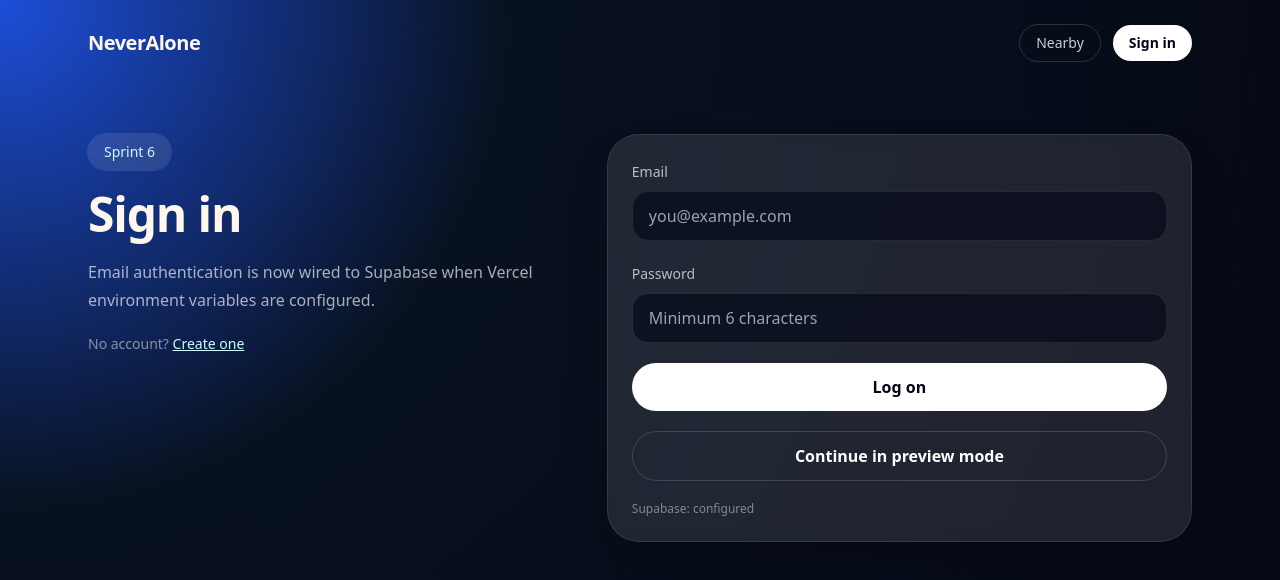
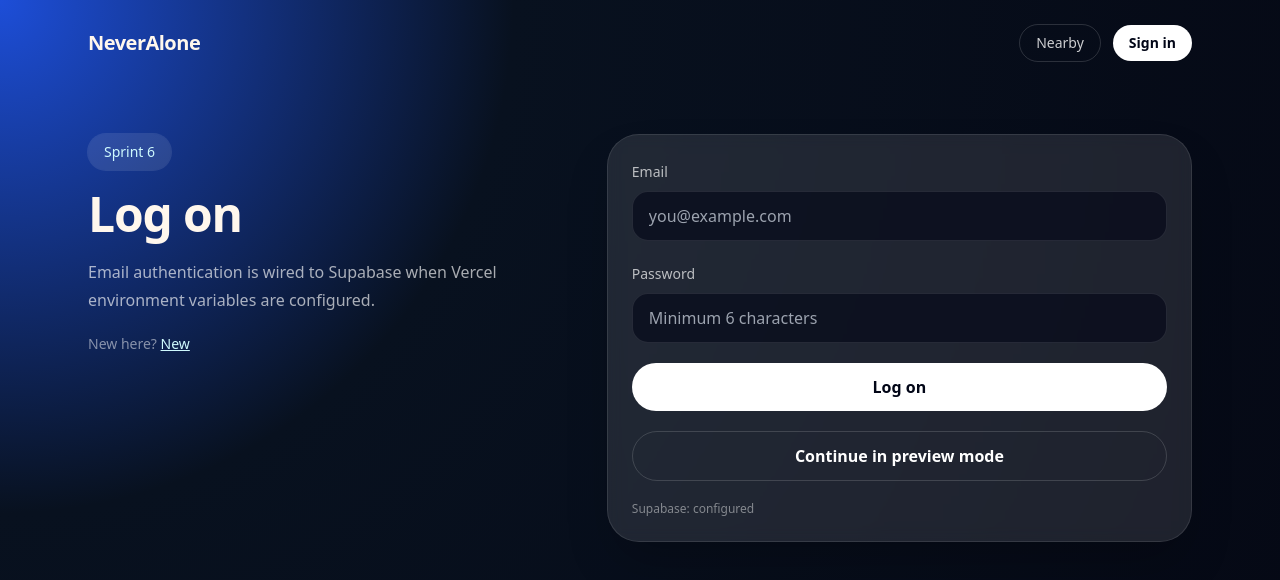
Before and after one commit to Standajagermaker/NeverAlone, a Next.js app in the folder app/: page /login in a window 1280 px wide. Shown: the top 580 px of the page. Built offline with nearby package versions, Linux system fonts and the light colour scheme; no server answers.

Commit message:
fix(auth): update login copy to log on

```diff
--- a/app/src/app/login/page.tsx
+++ b/app/src/app/login/page.tsx
@@ -10,12 +10,12 @@ export default function LoginPage() {
           <p className="inline-flex rounded-full bg-white/10 px-4 py-2 text-sm text-cyan-100 ring-1 ring-white/10">
             Sprint 6
           </p>
-          <h1 className="mt-5 text-5xl font-black tracking-tight">Sign in</h1>
+          <h1 className="mt-5 text-5xl font-black tracking-tight">Log on</h1>
           <p className="mt-5 leading-7 text-white/65">
-            Email authentication is now wired to Supabase when Vercel environment variables are configured.
+            Email authentication is wired to Supabase when Vercel environment variables are configured.
           </p>
           <p className="mt-5 text-sm text-white/50">
-            No account? <Link href="/signup" className="text-cyan-100 underline">Create one</Link>
+            New here? <Link href="/signup" className="text-cyan-100 underline">New</Link>
           </p>
         </div>
 
```
